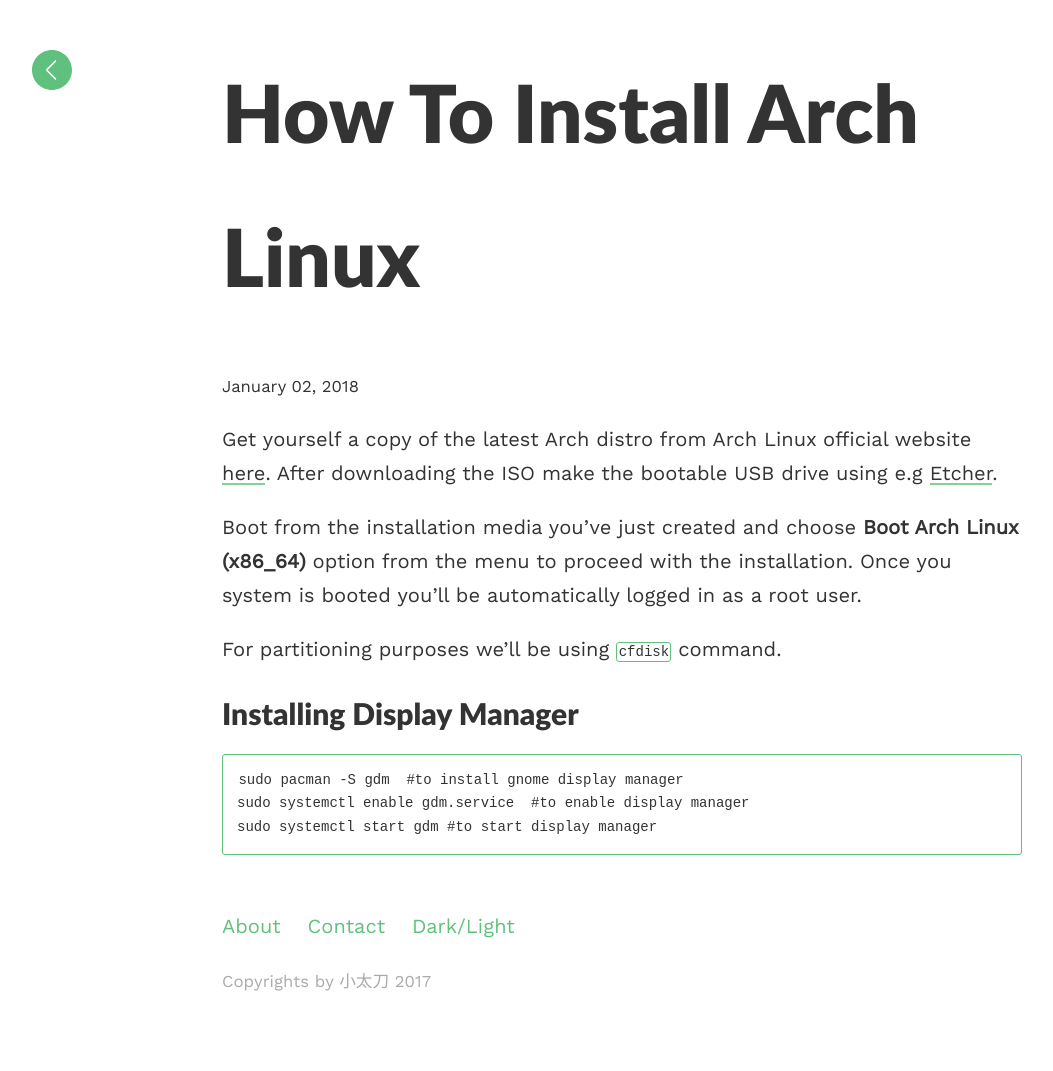
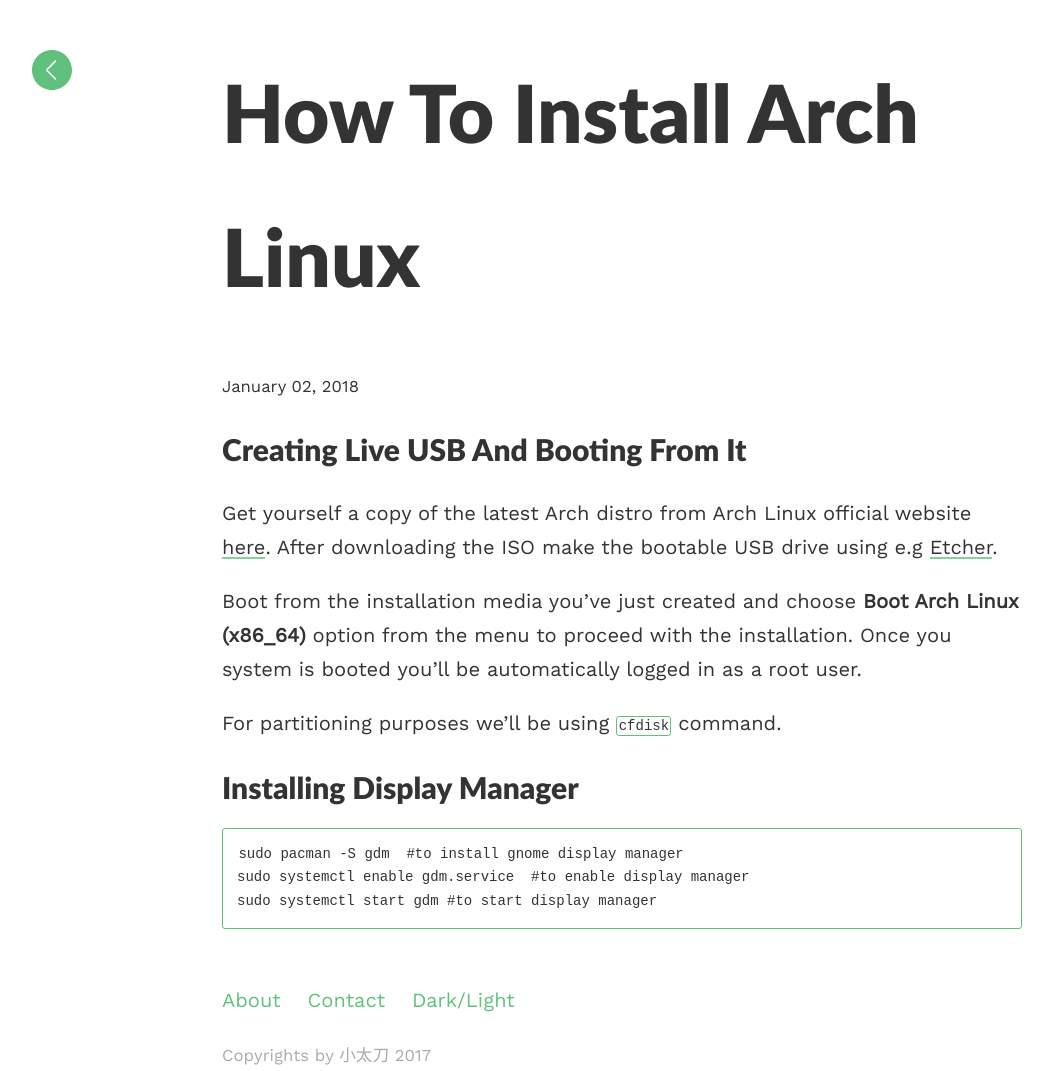
Before and after one commit to evgeniyantipin/evgeniyantipin.github.io, a Jekyll site: the page built from _posts/2018-01-02-how-to-install-arch-linux.md, in a window 1280 px wide. Shown: the whole page, without its empty margins (18-1071 px from the left). Built offline with Jekyll 4.4.1, drawn with Linux system fonts in a browser that asks for light colours; before the commit the page ends 997 px from its top, so only the background shows below that.

Commit message:
Update 2018-01-02-how-to-install-arch-linux.md

```diff
--- a/_posts/2018-01-02-how-to-install-arch-linux.md
+++ b/_posts/2018-01-02-how-to-install-arch-linux.md
@@ -5,7 +5,7 @@ time: '2018-01-02 02:29:30 -0500'
 categories: arch linux
 ---
 
-
+## Creating live USB and booting from it
 Get yourself a copy of the latest Arch distro from Arch Linux official website [here](https://www.archlinux.org/download/){: target="_blank"}. After downloading the ISO make the bootable USB drive using e.g [Etcher](https://etcher.io/){: target="_blank"}.
 
 Boot from the installation media you've just created and choose **Boot Arch Linux (x86_64)** option from the menu to proceed with the installation. Once you system is booted you'll be automatically logged in as a root user.
```
